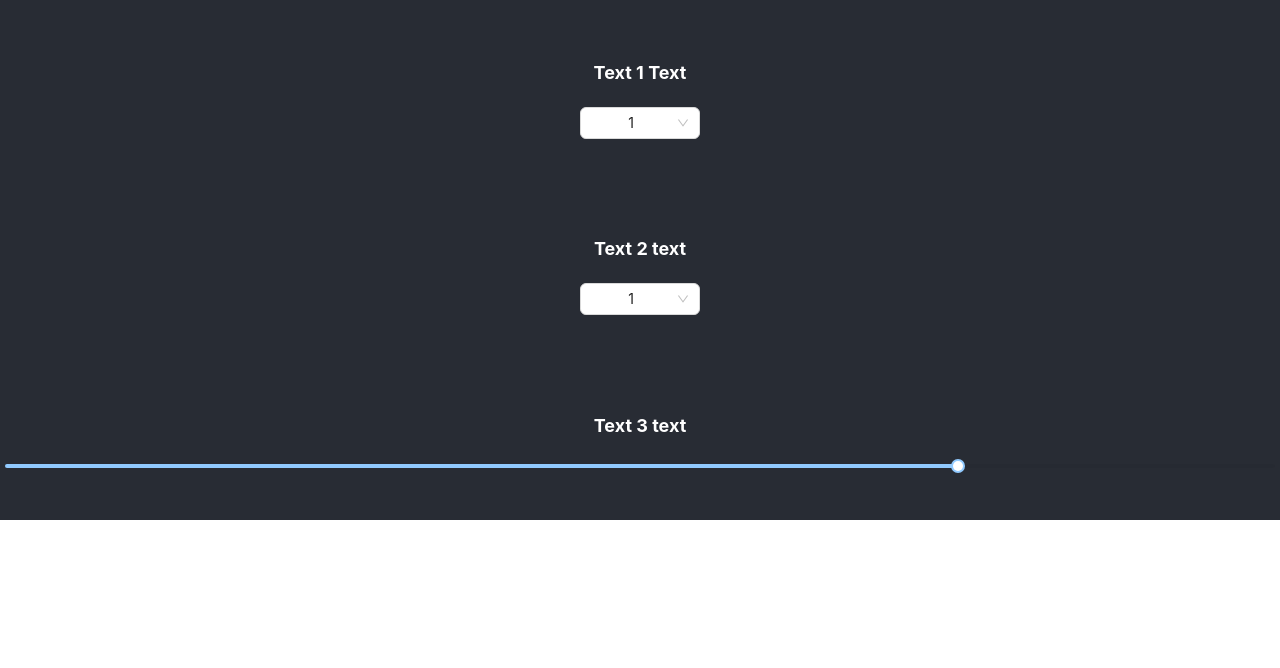
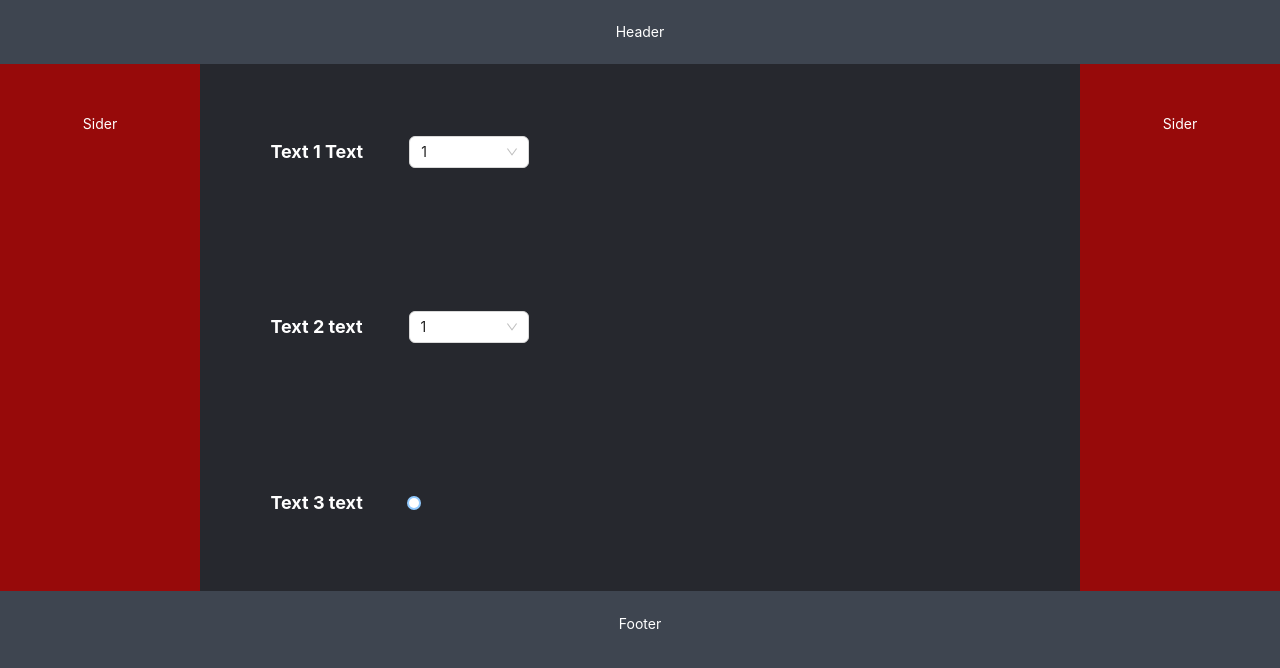
Before and after one commit to NicolasCasClew/SalaryFrontend, a React (Create React App) app: page / in a window 1280 px wide. Shown: the top 668 px of the page. Built offline with nearby package versions, Linux system fonts and the light colour scheme.

Commit message:
Basic layout added (header, siderds and footer). made the app a bit more aesthetic

```diff
--- a/src/App.css
+++ /dev/null
@@ -1,52 +0,0 @@
-.App {
-  text-align: center;
-  background-color: #282c34;
-  display: flex;
-  flex-direction: column;
-  justify-content: center;
-
-}
-.txt{
-  color: rgb(255, 255, 255);
-  font-size: large;
-}
-.selector{
-  padding-top: 1cm;
-  padding-bottom: 1cm;
-
-}
-
-.App-logo {
-  height: 40vmin;
-  pointer-events: none;
-}
-
-@media (prefers-reduced-motion: no-preference) {
-  .App-logo {
-    animation: App-logo-spin infinite 20s linear;
-  }
-}
-
-.App-header {
-  background-color: #282c34;
-  min-height: 100vh;
-  display: flex;
-  flex-direction: column;
-  align-items: center;
-  justify-content: center;
-  font-size: calc(10px + 2vmin);
-  color: white;
-}
-
-.App-link {
-  color: #61dafb;
-}
-
-@keyframes App-logo-spin {
-  from {
-    transform: rotate(0deg);
-  }
-  to {
-    transform: rotate(360deg);
-  }
-}
--- a/src/App.tsx
+++ /dev/null
@@ -1,55 +0,0 @@
-import React from 'react';
-import logo from './logo.svg';
-import { Select , Slider} from 'antd';
-import './App.css';
-
-const handleChange = (value: string) => {
-  console.log(`selected ${value}`);
-};
-
-function App() {
-  return (
-    <div className="App">
-      <div className='selector'>
-        <h4 className='txt' >Text 1 Text</h4>
-      <Select
-      defaultValue="1"
-      style={{ width: 120 }}
-      onChange={handleChange}
-      options={[
-        { value: '1', label: '1' },
-        { value: '2', label: '2' },
-        { value: '3', label: '3' },
-        { value: '4', label: '4' },
-      ]}
-    />
-      </div>
-      <div className='selector'>
-        <h4 className='txt'>Text 2 text</h4>
-      <Select
-      defaultValue="1"
-      style={{ width: 120 }}
-      onChange={handleChange}
-      options={[
-        { value: '1', label: '1' },
-        { value: '2', label: '2' },
-        { value: '3', label: '3' },
-        { value: '4', label: '4' },
-      ]}
-    />
-      </div>
-      <div className='selector'>
-        <h4 className='txt'>Text 3 text</h4>
-<Slider
-max={4}
-min={0}
-defaultValue={3}
-
-/>
-      </div>
-
-    </div>
-  );
-}
-
-export default App;
--- /dev/null
+++ b/src/components/App.css
@@ -0,0 +1,68 @@
+.App {
+  text-align: center;
+  background-color: #0946c0;
+  display: flex;
+  flex-direction: column;
+  justify-content: center;
+}
+.txt {
+  color: rgb(255, 255, 255);
+  font-size: large;
+  padding-right: 6%;
+}
+.selector {
+  padding-top: 0.5cm;
+  padding-bottom: 0.5cm;
+  padding-left: 8%;
+  padding-right: 5%;
+  align-items: center;
+  display: flex;
+  flex-direction: row;
+}
+
+.App-header {
+  background-color: #115ff9;
+  min-height: 100vh;
+  display: flex;
+  flex-direction: column;
+  align-items: center;
+  justify-content: center;
+  font-size: calc(10px + 2vmin);
+  color: white;
+}
+
+.headerStyle {
+  text-align: center;
+  color: #fff;
+  height: 64;
+  padding: 50;
+  line-height: 64px;
+  background-color: #3e4550;
+}
+
+.contentStyle {
+  text-align: left;
+  min-height: 120;
+  line-height: 90px;
+  color: #fff;
+  background-color: #26282e;
+}
+
+.siderStyle {
+  text-align: center;
+  line-height: 120px;
+  color: #ffffff;
+  background-color: #970a0a;
+}
+
+.footerStyle {
+  text-align: center;
+  color: #fff;
+  background-color: #3e4550;
+}
+
+html {
+  width: 100%;
+  height: 100%;
+  background-color: #3e4550;
+}
--- /dev/null
+++ b/src/components/App.tsx
@@ -0,0 +1,33 @@
+import { Layout, Menu } from "antd";
+import "./App.css";
+import { Test1 } from "./test1";
+
+const { Header, Content, Footer, Sider } = Layout;
+
+const handleChange = (value: string) => {
+  console.log(`selected ${value}`);
+};
+const sliderChange = (value: number) => {
+  console.log(`selected ${value}`);
+};
+
+function App() {
+  return (
+    <div>
+      <Layout>
+        <Header className="headerStyle">Header</Header>
+        <Layout>
+          <Sider className="siderStyle">Sider</Sider>
+          <Content className="contentStyle">
+            {" "}
+            <Test1></Test1>
+          </Content>
+          <Sider className="siderStyle">Sider</Sider>
+        </Layout>
+        <Footer className="footerStyle">Footer</Footer>
+      </Layout>
+    </div>
+  );
+}
+
+export default App;
--- /dev/null
+++ b/src/components/test1.tsx
@@ -0,0 +1,48 @@
+import { ReactElement } from "react";
+import { Select, Slider } from "antd";
+
+const handleChange = (value: string) => {
+  console.log(`selected ${value}`);
+};
+const sliderChange = (value: number) => {
+  console.log(`selected ${value}`);
+};
+
+export function Test1(): ReactElement {
+  return (
+    <div>
+      <div className="selector">
+        <h4 className="txt">Text 1 Text</h4>
+        <Select
+          defaultValue="1"
+          style={{ width: 120 }}
+          onChange={handleChange}
+          options={[
+            { value: "1", label: "1" },
+            { value: "2", label: "2" },
+            { value: "3", label: "3" },
+            { value: "4", label: "4" },
+          ]}
+        />
+      </div>
+      <div className="selector">
+        <h4 className="txt">Text 2 text</h4>
+        <Select
+          defaultValue="1"
+          style={{ width: 120 }}
+          onChange={handleChange}
+          options={[
+            { value: "1", label: "1" },
+            { value: "2", label: "2" },
+            { value: "3", label: "3" },
+            { value: "4", label: "4" },
+          ]}
+        />
+      </div>
+      <div className="selector">
+        <h4 className="txt">Text 3 text</h4>
+        <Slider onChange={sliderChange} max={4} min={0} defaultValue={3} />
+      </div>
+    </div>
+  );
+}
```
Also changed, not shown: src/index.tsx (+6 -6 lines), 1 other file (tests, documents, lock files or other folders).
